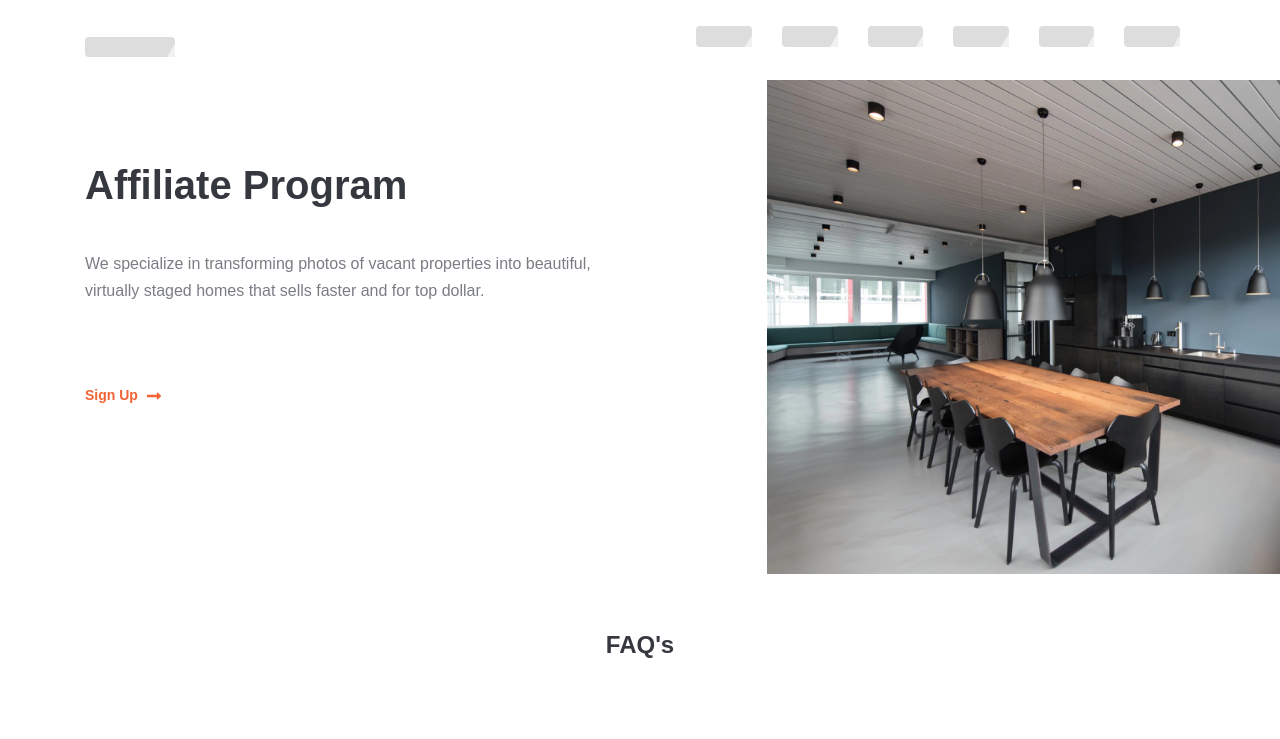
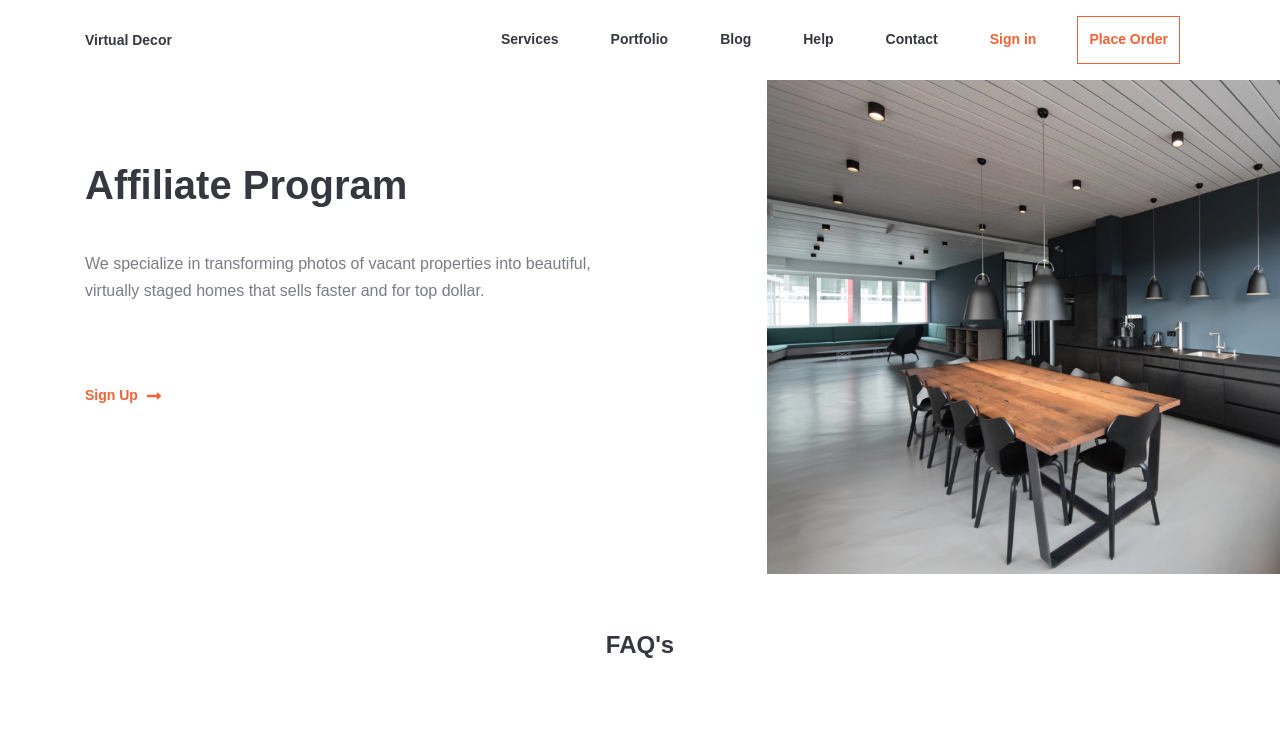
Before and after one commit to alemprogramer/interior-app, a React (Create React App) app: page /affliate in a window 1280 px wide. Shown: the top 739 px of the page. Built offline with nearby package versions, Linux system fonts and the light colour scheme; a web font is replaced by a local one.

Commit message:
reseller loader done

```diff
--- a/src/pages/Affliate/index.jsx
+++ b/src/pages/Affliate/index.jsx
@@ -1,10 +1,25 @@
-import React from 'react';
+import React, {useState, useEffect, useContext } from 'react';
 import Banner from "../../components/banner/index";
 import HowItWork from "../../components/HowItWork/index";
 // Dummy Data
 import imgUrl, { url, faq } from '../../components/data/data';
+import Loaders from '../../components/contexts';
+
 function Reseller() {
-    return (
+    const [data, setData] = useState([])
+    const { loader, updateLoader } = useContext(Loaders)
+    useEffect(() => {
+        setData(faq);
+        setTimeout(() => {
+            updateLoader(false)
+        }, 2000);
+        return () => {
+           updateLoader(true)
+        };
+        // eslint-disable-next-line
+    }, []);
+    return ( <>
+        {loader===false &&
         <section className="affliate">
             <Banner
                 title="Affiliate Program"
@@ -13,8 +28,9 @@ function Reseller() {
                 img={`${imgUrl}/banner_banner_bg.jpg`}
                 url={url}
                 urlIcon='fa-long-arrow-alt-right' />
-            <HowItWork title="FAQ's" frequents={faq} />
-        </section>
+            <HowItWork title="FAQ's" frequents={data} />
+        </section>}
+    </>
     )
 }
 
```
